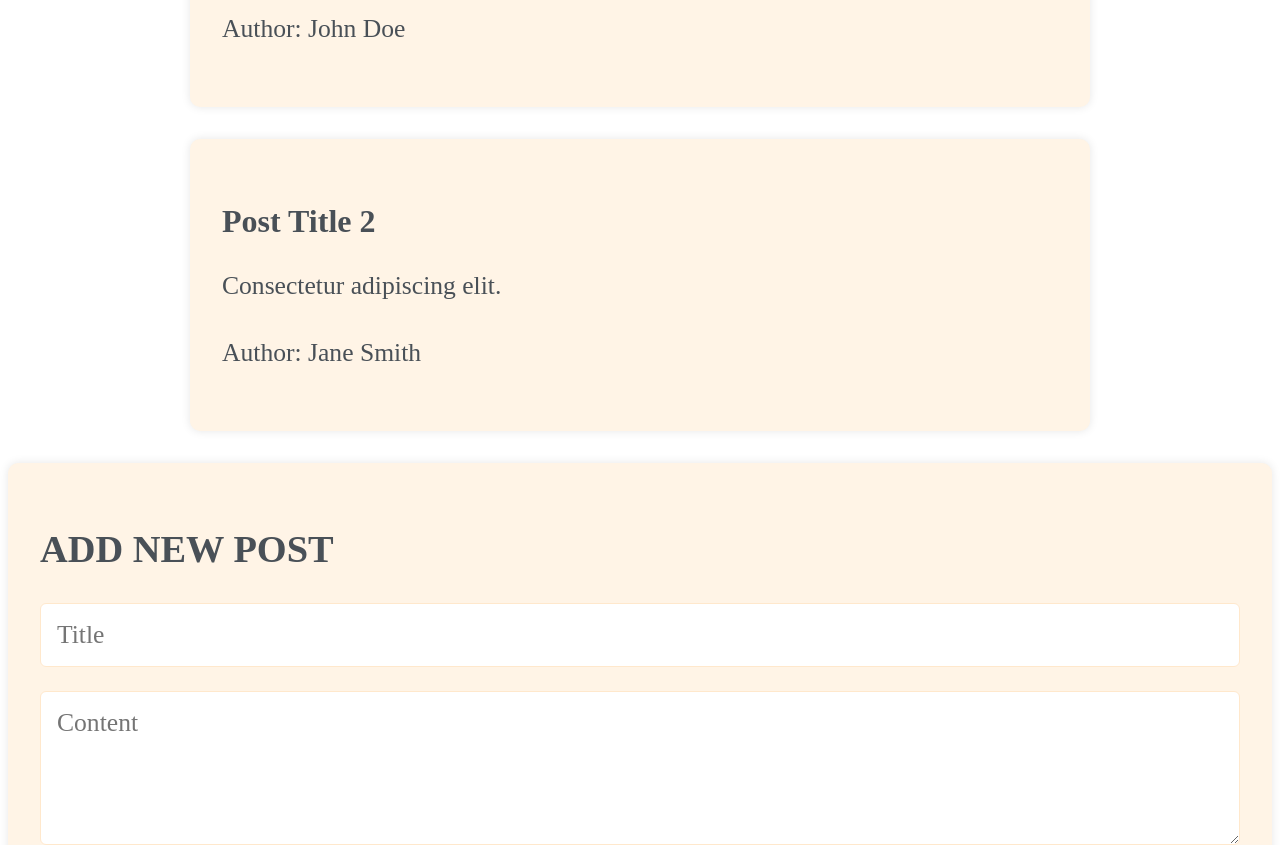
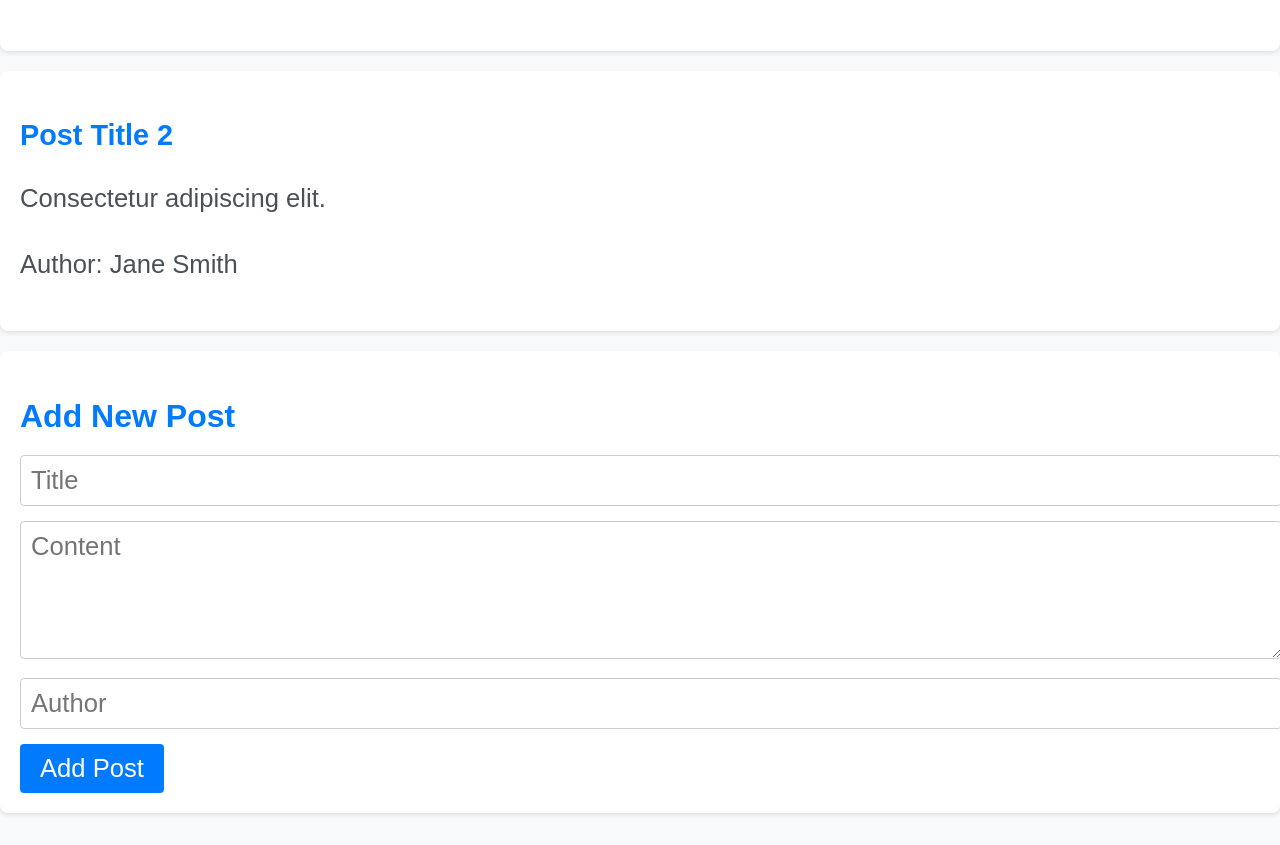
Before and after one commit to DevHeris/ReactBlogApp, a React (Create React App) app: page / in a window 1280 px wide. Shown: the part 340-1185 px from the top of the page. Built offline with nearby package versions, Linux system fonts and the light colour scheme.

Commit message:
Update index.css

```diff
--- a/src/index.css
+++ b/src/index.css
@@ -1,26 +1,48 @@
 :root {
-  --color-lightest: #fff4e6;
-  --color-light: #ffe8cc;
-  --color-medium: #ffa94d;
-  --color-dark: #ff922b;
-  --color-brown: #5a3e2b; /* New brown color */
+  --color-background: #f8f9fa; /* Light gray background */
+  --color-text: #495057; /* Dark text color */
+  --color-accent: #343a40; /* Accent color */
+  --color-primary: #007bff; /* Primary color */
+  --color-secondary: #6c757d; /* Secondary color */
 }
 
-/* BlogPostList.css */
+/* Global Styles */
+body {
+  font-family: Arial, sans-serif;
+  background-color: var(--color-background);
+  color: var(--color-text);
+  margin: 0;
+  padding: 0;
+}
+
+.container {
+  max-width: 1200px;
+  margin: 0 auto;
+  padding: 20px;
+}
+
+/* Header Styles */
+header {
+  background-color: var(--color-primary);
+  color: #fff;
+  padding: 20px 0;
+  text-align: center;
+}
+
+header h1 {
+  font-size: 2.5rem;
+}
+
+/* Blog Post List Styles */
 .blog-post-list {
-  margin: 20px auto;
-  max-width: 900px;
+  margin: 20px 0;
 }
 
 .blog-post-list h2 {
   text-align: center;
-  background-color: var(--color-medium);
-  color: #343a40;
-  padding: 1.5rem;
-  font-size: 2.4rem;
-  text-transform: uppercase;
-  font-weight: bold;
-  border-radius: 10px; /* Add border-radius */
+  color: var(--color-accent);
+  padding: 20px 0;
+  font-size: 2rem;
 }
 
 .blog-post-list ul {
@@ -28,19 +50,19 @@
   padding: 0;
 }
 
-/* BlogPost.css */
+/* Blog Post Styles */
 .blog-post {
-  background-color: var(--color-lightest);
-  color: #495057;
-  padding: 2rem;
-  margin-bottom: 2rem;
-  border-radius: 10px;
-  box-shadow: 0 0 10px rgba(0, 0, 0, 0.1);
+  background-color: #fff;
+  padding: 20px;
+  margin-bottom: 20px;
+  border-radius: 8px;
+  box-shadow: 0 2px 4px rgba(0, 0, 0, 0.1);
 }
 
 .blog-post h3 {
-  font-size: 2rem;
-  margin-bottom: 1rem;
+  font-size: 1.8rem;
+  margin-bottom: 10px;
+  color: var(--color-primary);
 }
 
 .blog-post p {
@@ -50,59 +72,74 @@
 
 .blog-post .author {
   font-style: italic;
+  color: var(--color-secondary);
 }
 
-/* AddPostForm.css */
+/* Add Post Form Styles */
 .add-post-form {
-  background-color: var(--color-lightest);
-  color: #495057;
-  padding: 2rem;
-  border-radius: 10px;
-  box-shadow: 0 0 10px rgba(0, 0, 0, 0.1);
+  background-color: #fff;
+  padding: 20px;
+  border-radius: 8px;
+  box-shadow: 0 2px 4px rgba(0, 0, 0, 0.1);
+  margin-bottom: 20px;
 }
 
 .add-post-form h2 {
-  font-size: 2.4rem;
-  text-transform: uppercase;
-  margin-bottom: 2rem;
-}
-
-.add-post-form form {
-  display: grid;
-  gap: 1.5rem;
+  font-size: 2rem;
+  margin-bottom: 20px;
+  color: var(--color-primary);
 }
 
 .add-post-form label {
   font-size: 1.6rem;
+  margin-bottom: 8px;
 }
 
 .add-post-form input[type="text"],
 .add-post-form textarea {
   font-family: inherit;
   font-size: 1.6rem;
-  padding: 1rem;
-  border: 1px solid var(--color-light);
-  border-radius: 6px;
-  transition: border-color 0.3s;
-}
-
-.add-post-form input[type="text"]:focus,
-.add-post-form textarea:focus {
-  outline: none;
-  border-color: var(--color-dark);
+  padding: 10px;
+  border: 1px solid #ccc;
+  border-radius: 4px;
+  width: 100%;
+  margin-bottom: 15px;
 }
 
 .add-post-form button {
-  background-color: var(--color-medium);
-  color: #343a40;
-  padding: 1rem 2rem;
+  background-color: var(--color-primary);
+  color: #fff;
+  padding: 10px 20px;
   border: none;
-  border-radius: 7px;
-  font-weight: bold;
+  border-radius: 4px;
+  font-size: 1.6rem;
   cursor: pointer;
   transition: background-color 0.3s;
 }
 
 .add-post-form button:hover {
-  background-color: var(--color-dark);
+  background-color: var(--color-secondary);
 }
+
+/* Additional Styles */
+.container p {
+  line-height: 1.8;
+}
+
+.container a {
+  color: var(--color-accent);
+  text-decoration: none;
+}
+
+.container a:hover {
+  text-decoration: underline;
+}
+
+.footer {
+  background-color: var(--color-secondary);
+  color: #fff;
+  padding: 20px;
+  text-align: center;
+  margin-top: 20px;
+  border-radius: 8px;
+}
```
